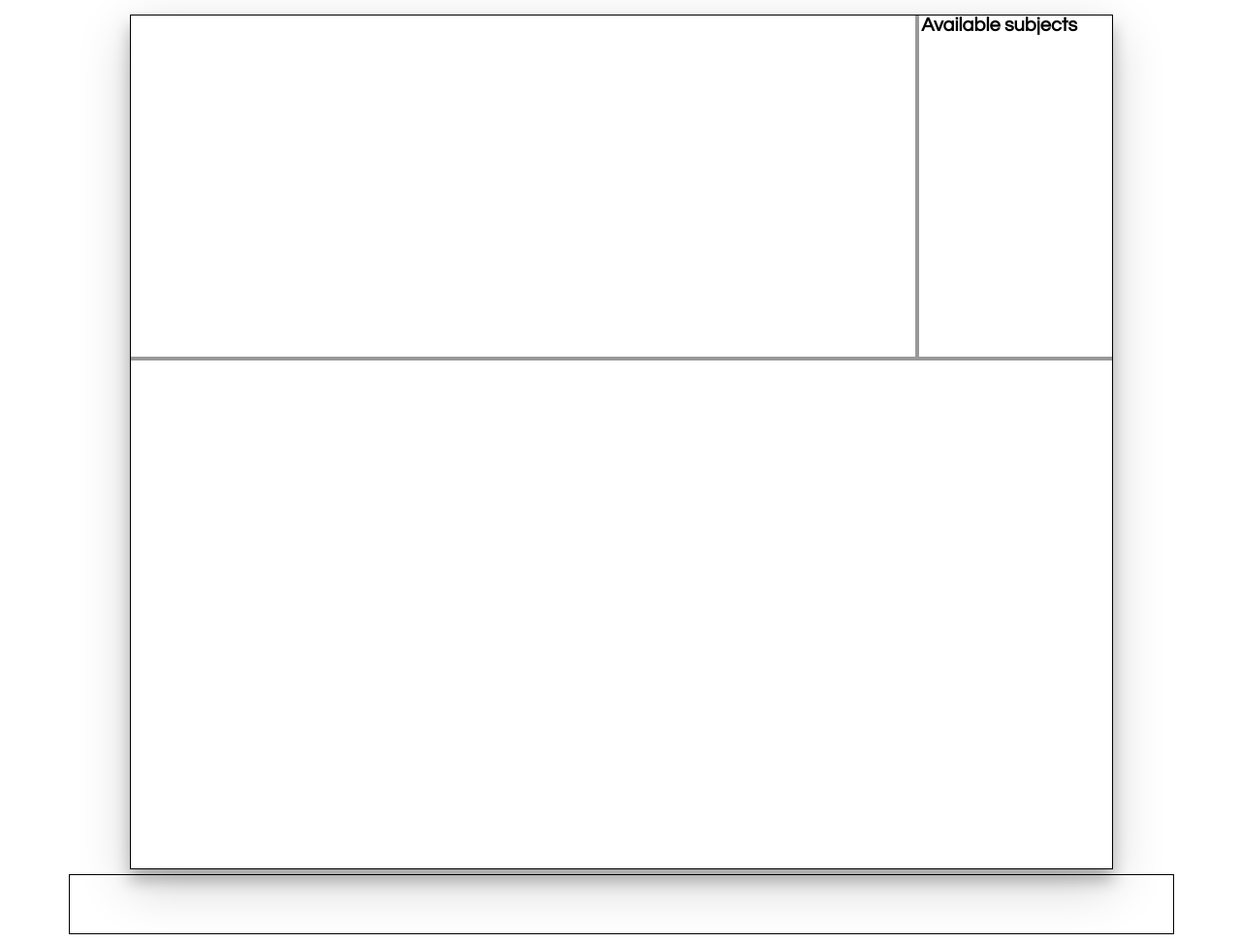
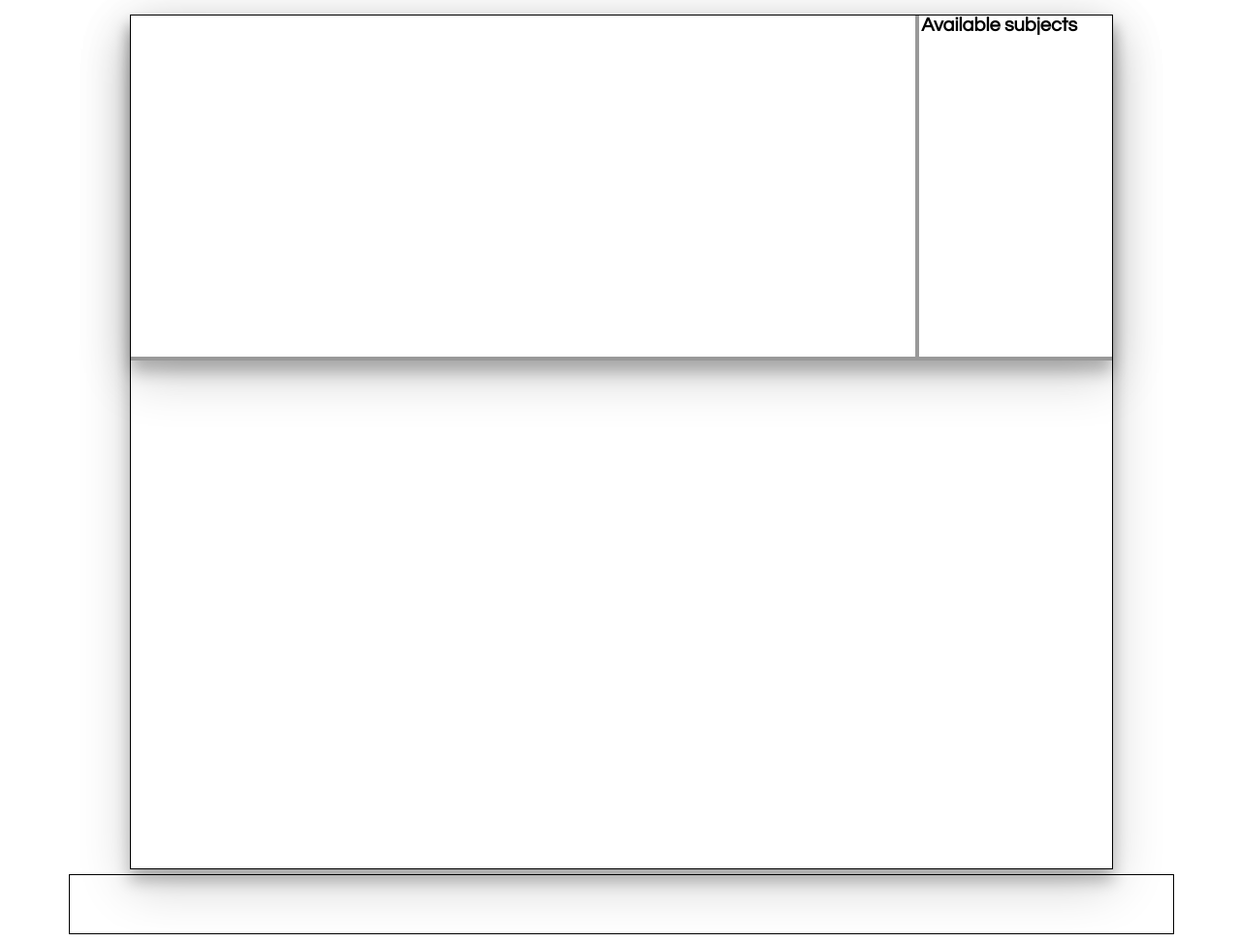
Before and after one commit to Tereit/PU_gruppe63, a plain HTML site: page html/main.html in a window 1280 px wide. Shown: the part 73-1045 px from the top of the page at 97% size. Drawn offline with Linux system fonts and the light colour scheme.

Commit message:
styling main

```diff
--- a/html/css/main.css
+++ b/html/css/main.css
@@ -5,6 +5,7 @@
     height: 40ch;
     width: 100%;
     border-bottom: 4px solid rgb(153, 153, 153);
+    box-shadow:0 12px 15px 0 rgba(0,0,0,.24),0 17px 50px 0 rgba(0,0,0,.19);
 }
 
 #newsFeed {
--- a/script/mainScript.js
+++ b/script/mainScript.js
@@ -101,22 +101,21 @@ Lecturify.prototype.slowDown = function() {
 var text = document.getElementById("lecturifyText");
 var topContainer = document.getElementById("topContainer");
 var upperMainRect = document.getElementById("upperMain").getBoundingClientRect();
-console.log(upperMainRect.bottom);
 //document.getElementById("upperMain").style.boxShadow="0 12px 15px 0 rgba(0,0,0,.24),0 17px 50px 0 rgba(0,0,0,.19)";
 function scrollEvent() {
     window.addEventListener('scroll', function(){
         var distanceY = window.pageYOffset;
-        if (distanceY > 100) {
+        if (distanceY > 100 && distanceY+200 < upperMainRect.bottom) {
             topContainer.style.width = "3.5em";
             text.innerHTML="☰";
-            //console.log(distanceY+200)
-            //document.getElementById("upperMain").style.boxShadow="0 12px 15px 0 rgba(0,0,0,.24),0 17px 50px 0 rgba(0,0,0,.19)";
         } else if(distanceY+200 > upperMainRect.bottom) {
-            console.log("hurra");
-            //document.getElementById("lowerMain").style.boxShadow="0 0 15px 10px rgba(0,0,0,.24),0 17px 50px 0 rgba(0,0,0,.19)";
+            document.getElementById("lowerMain").style.boxShadow="0 0 15px 10px rgba(0,0,0,.24),0 17px 50px 0 rgba(0,0,0,.19)";
+            document.getElementById("upperMain").style.boxShadow="0 12px 15px 0 rgba(0,0,0,0),0 17px 50px 0 rgba(0,0,0,0)";
         } else {
             topContainer.style.width = 100-(distanceY*0.9)+"%";
             text.innerHTML="Lecturify";
+            document.getElementById("lowerMain").style.boxShadow="0 0 15px 10px rgba(0,0,0,0),0 17px 50px 0 rgba(0,0,0,0)";
+            document.getElementById("upperMain").style.boxShadow="0 12px 15px 0 rgba(0,0,0,.24),0 17px 50px 0 rgba(0,0,0,.19)";
         }
     });
 }
```
